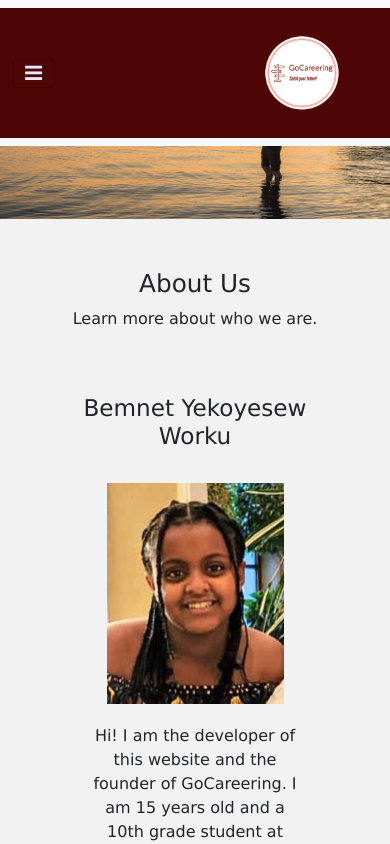
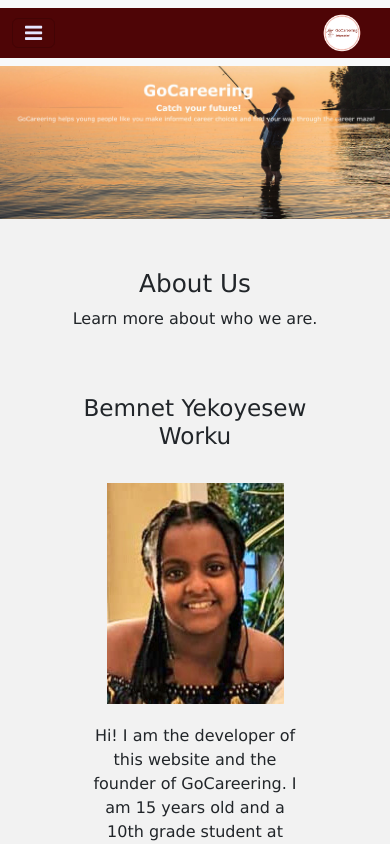
Before and after one commit to TigistM/GoFinal, a plain HTML site: page index.html in a window 390 px wide. Shown: the top 844 px of the page. Drawn offline with nearby package versions, Linux system fonts and the light colour scheme.

Commit message:
Update style.css

```diff
--- a/css/style.css
+++ b/css/style.css
@@ -13,12 +13,13 @@
 .banner {
 
   max-width: 100%;
-    height: auto;
+  height: 100%;
 
     background-size: cover;
     background-position: center;
     color: #fff;
     position: center;
+
     z-index: 1;
 
 
@@ -27,7 +28,7 @@
 .navbar2 {
     width: 100%;
     font-size: 15px;
-    display: flex;
+
     position: fixed;
     justify-content: space-between;
     z-index: 2;
@@ -39,10 +40,7 @@
     cursor: pointer;
 }
 
-.logo img {
-    width: 80px;
-    margin: 20px;
-}
+
 
 nav, .navbar ul {
     display: flex;
@@ -169,14 +167,14 @@ button {
 @media screen and (max-width: 600px) {
   .column {
     width: 100%;
+
+  }
+  .logo{
+    width: 40px;
   }
 }
 
-.img {
-  width: 50%;
-  height:auto;
 
-}
 
 .responsive-image {
 
@@ -190,9 +188,14 @@ button {
   .img-banner{
     width: 1800px;
     max-width: 100%;
+
+    max-height: 100vh;
+  }
+  .img-logo{
+    width: 80px;
+    max-width: 100%;
     height: auto;
   }
-
 .container {
  display: grid;
  align-items: center;
```
